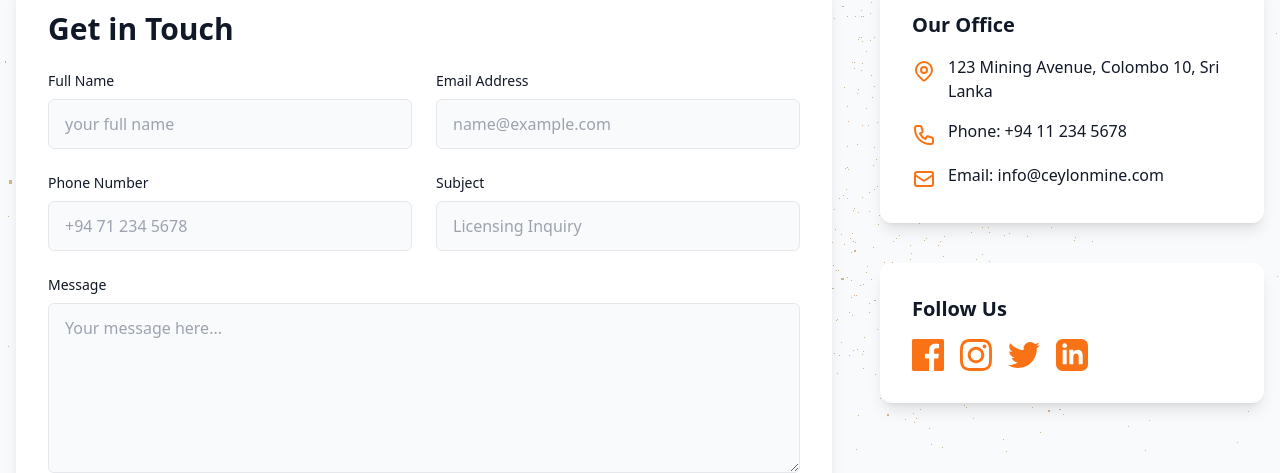
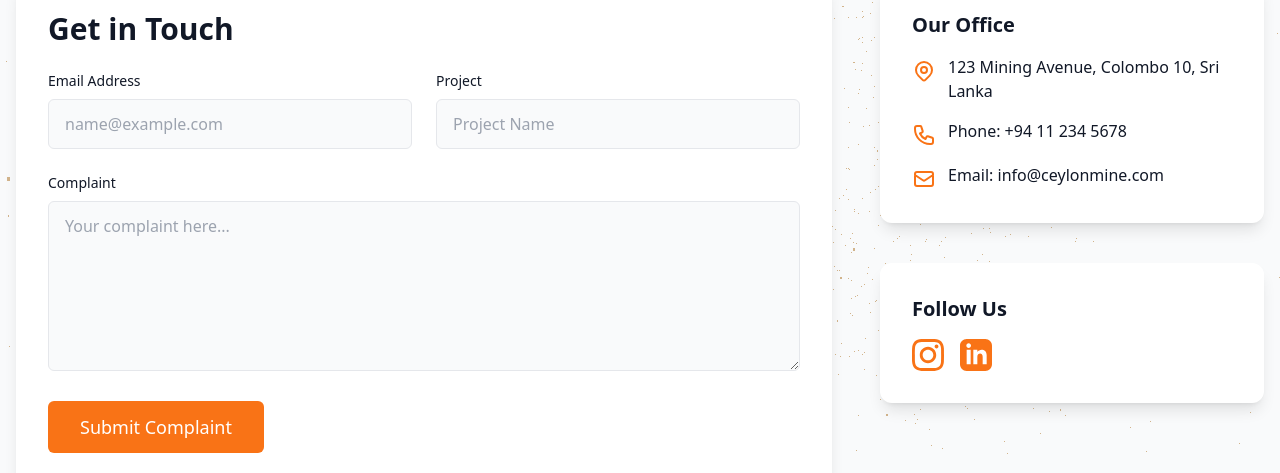
Before and after one commit to CeylonMine/ceylonmine_frontend, a Next.js app: page /contact in a window 1280 px wide. Shown: the part 345-818 px from the top of the page. Built offline with nearby package versions, Linux system fonts and the light colour scheme.

Commit message:
contact bug fix

```diff
--- a/app/contact/page.tsx
+++ b/app/contact/page.tsx
@@ -12,11 +12,9 @@ export default function Contact() {
   const canvasRef = useRef<HTMLCanvasElement>(null);
   const scrollRef = useRef<HTMLDivElement>(null);
   const [formData, setFormData] = useState({
-    fullName: '',
     email: '',
-    phoneNumber: '',
-    subject: '',
-    message: ''
+    project: '',
+    complaint_text: ''
   });
   const [successMessage, setSuccessMessage] = useState('');
 
@@ -236,6 +234,14 @@ export default function Contact() {
 
   const handleSubmit = async (e: React.FormEvent<HTMLFormElement>) => {
     e.preventDefault();
+
+    // Validate required fields
+    if (!formData.email || !formData.project || !formData.complaint_text) {
+      setSuccessMessage('Please fill out all required fields.');
+      return;
+    }
+
+    console.log("Submitting form data:", formData); // Log the form data
     try {
       const response = await fetch('https://ceylonminebackend.up.railway.app/contact/submit', {
         method: 'POST',
@@ -245,17 +251,19 @@ export default function Contact() {
         body: JSON.stringify(formData),
       });
 
-      if (response.ok) {
-        setSuccessMessage('Your message has been sent successfully!');
+      const result = await response.json(); // Parse the JSON response
+
+      // Check the status_code in the response
+      if (result.status_code === 201) {
+        setSuccessMessage(result.message || 'Complaint submitted successfully!');
         setFormData({
-          fullName: '',
           email: '',
-          phoneNumber: '',
-          subject: '',
-          message: ''
+          project: '',
+          complaint_text: ''
         });
       } else {
-        setSuccessMessage('Failed to send message. Please try again.');
+        console.error("Server error:", result.error);
+        setSuccessMessage(`Error: ${result.error || 'Failed to submit complaint.'}`);
       }
     } catch (error: unknown) {
       console.error('Error submitting form:', error);
@@ -320,25 +328,6 @@ export default function Contact() {
               <form className="space-y-6" onSubmit={handleSubmit}>
                 <div className="grid grid-cols-1 md:grid-cols-2 gap-6">
                   <div>
-                    <label htmlFor="fullName" className="block text-sm font-medium mb-2">
-                      {t.fullName}
-                    </label>
-                    <input
-                      type="text"
-                      id="fullName"
-                      name="fullName"
-                      value={formData.fullName}
-                      onChange={handleInputChange}
-                      className={`w-full px-4 py-3 rounded-md focus:outline-none ${
-                        isDarkMode
-                          ? 'bg-gray-800 border border-gray-700 focus:border-orange-500'
-                          : 'bg-gray-50 border border-gray-200 focus:border-orange-500'
-                      }`}
-                      placeholder="your full name"
-                      required
-                    />
-                  </div>
-                  <div>
                     <label htmlFor="email" className="block text-sm font-medium mb-2">
                       {t.email}
                     </label>
@@ -357,55 +346,34 @@ export default function Contact() {
                       required
                     />
                   </div>
-                </div>
-                <div className="grid grid-cols-1 md:grid-cols-2 gap-6">
                   <div>
-                    <label htmlFor="phoneNumber" className="block text-sm font-medium mb-2">
-                      {t.phoneNumber}
+                    <label htmlFor="project" className="block text-sm font-medium mb-2">
+                      Project
                     </label>
                     <input
-                      type="tel"
-                      id="phoneNumber"
-                      name="phoneNumber"
-                      value={formData.phoneNumber}
+                      type="text"
+                      id="project"
+                      name="project"
+                      value={formData.project}
                       onChange={handleInputChange}
                       className={`w-full px-4 py-3 rounded-md focus:outline-none ${
                         isDarkMode
                           ? 'bg-gray-800 border border-gray-700 focus:border-orange-500'
                           : 'bg-gray-50 border border-gray-200 focus:border-orange-500'
                       }`}
-                      placeholder="+94 71 234 5678"
-                      required
-                    />
-                  </div>
-                  <div>
-                    <label htmlFor="subject" className="block text-sm font-medium mb-2">
-                      {t.subject}
-                    </label>
-                    <input
-                      type="text"
-                      id="subject"
-                      name="subject"
-                      value={formData.subject}
-                      onChange={handleInputChange}
-                      className={`w-full px-4 py-3 rounded-md focus:outline-none ${
-                        isDarkMode
-                          ? 'bg-gray-800 border border-gray-700 focus:border-orange-500'
-                          : 'bg-gray-50 border border-gray-200 focus:border-orange-500'
-                      }`}
-                      placeholder="Licensing Inquiry"
+                      placeholder="Project Name"
                       required
                     />
                   </div>
                 </div>
                 <div>
-                  <label htmlFor="message" className="block text-sm font-medium mb-2">
-                    {t.message}
+                  <label htmlFor="complaint_text" className="block text-sm font-medium mb-2">
+                    Complaint
                   </label>
                   <textarea
-                    id="message"
-                    name="message"
-                    value={formData.message}
+                    id="complaint_text"
+                    name="complaint_text"
+                    value={formData.complaint_text}
                     onChange={handleInputChange}
                     rows={6}
                     className={`w-full px-4 py-3 rounded-md focus:outline-none ${
@@ -413,7 +381,7 @@ export default function Contact() {
                         ? 'bg-gray-800 border border-gray-700 focus:border-orange-500'
                         : 'bg-gray-50 border border-gray-200 focus:border-orange-500'
                     }`}
-                    placeholder="Your message here..."
+                    placeholder="Your complaint here..."
                     required
                   ></textarea>
                 </div>
@@ -424,7 +392,7 @@ export default function Contact() {
                     whileHover={{ scale: 1.05 }}
                     whileTap={{ scale: 0.95 }}
                   >
-                    {t.sendMessage}
+                    Submit Complaint
                   </motion.button>
                 </div>
                 {successMessage && (
@@ -482,22 +450,22 @@ export default function Contact() {
               }`}>
                 <h3 className="text-xl font-bold mb-4">{t.followUs}</h3>
                 <div className="flex space-x-4">
-                  <a href="#" className="text-orange-500 hover:text-orange-600">
-                    <svg xmlns="http://www.w3.org/2000/svg" className="h-8 w-8" fill="currentColor" viewBox="0 0 24 24">
-                      <path d="M22.675 0h-21.35c-.732 0-1.325.593-1.325 1.325v21.351c0 .731.593 1.324 1.325 1.324h11.495v-9.294h-3.128v-3.622h3.128v-2.671c0-3.1 1.893-4.788 4.659-4.788 1.325 0 2.463.099 2.795.143v3.24l-1.918.001c-1.504 0-1.795.715-1.795 1.763v2.313h3.587l-.467 3.622h-3.12v9.293h6.116c.73 0 1.323-.593 1.323-1.325v-21.35c0-.732-.593-1.325-1.325-1.325z" />
-                    </svg>
-                  </a>
-                  <a href="#" className="text-orange-500 hover:text-orange-600">
+                  <a
+                    href="https://www.instagram.com/ceylon_mine?igsh=MXNnNWQ0ZjdobXUwMg=="
+                    target="_blank"
+                    rel="noopener noreferrer"
+                    className="text-orange-500 hover:text-orange-600"
+                  >
                     <svg xmlns="http://www.w3.org/2000/svg" className="h-8 w-8" fill="currentColor" viewBox="0 0 24 24">
                       <path d="M12 2.163c3.204 0 3.584.012 4.85.07 3.252.148 4.771 1.691 4.919 4.919.058 1.265.069 1.645.069 4.849 0 3.205-.012 3.584-.069 4.849-.149 3.225-1.664 4.771-4.919 4.919-1.266.058-1.644.07-4.85.07-3.204 0-3.584-.012-4.849-.07-3.26-.149-4.771-1.699-4.919-4.92-.058-1.265-.07-1.644-.07-4.849 0-3.204.013-3.583.07-4.849.149-3.227 1.664-4.771 4.919-4.919 1.266-.057 1.645-.069 4.849-.069zm0-2.163c-3.259 0-3.667.014-4.947.072-4.358.2-6.78 2.618-6.98 6.98-.059 1.281-.073 1.689-.073 4.948 0 3.259.014 3.668.072 4.948.2 4.358 2.618 6.78 6.98 6.98 1.281.058 1.689.072 4.948.072 3.259 0 3.668-.014 4.948-.072 4.354-.2 6.782-2.618 6.979-6.98.059-1.28.073-1.689.073-4.948 0-3.259-.014-3.667-.072-4.947-.196-4.354-2.617-6.78-6.979-6.98-1.281-.059-1.69-.073-4.949-.073zm0 5.838c-3.403 0-6.162 2.759-6.162 6.162s2.759 6.163 6.162 6.163 6.162-2.759 6.162-6.163c0-3.403-2.759-6.162-6.162-6.162zm0 10.162c-2.209 0-4-1.79-4-4 0-2.209 1.791-4 4-4s4 1.791 4 4c0 2.21-1.791 4-4 4zm6.406-11.845c-.796 0-1.441.645-1.441 1.44s.645 1.44 1.441 1.44c.795 0 1.439-.645 1.439-1.44s-.644-1.44-1.439-1.44z" />
                     </svg>
                   </a>
-                  <a href="#" className="text-orange-500 hover:text-orange-600">
-                    <svg xmlns="http://www.w3.org/2000/svg" className="h-8 w-8" fill="currentColor" viewBox="0 0 24 24">
-                      <path d="M24 4.557c-.883.392-1.832.656-2.828.775 1.017-.609 1.798-1.574 2.165-2.724-.951.564-2.005.974-3.127 1.195-.897-.957-2.178-1.555-3.594-1.555-3.179 0-5.515 2.966-4.797 6.045-4.091-.205-7.719-2.165-10.148-5.144-1.29 2.213-.669 5.108 1.523 6.574-.806-.026-1.566-.247-2.229-.616-.054 2.281 1.581 4.415 3.949 4.89-.693.188-1.452.232-2.224.084.626 1.956 2.444 3.379 4.6 3.419-2.07 1.623-4.678 2.348-7.29 2.04 2.179 1.397 4.768 2.212 7.548 2.212 9.142 0 14.307-7.721 13.995-14.646.962-.695 1.797-1.562 2.457-2.549z" />
-                    </svg>
-                  </a>
-                  <a href="#" className="text-orange-500 hover:text-orange-600">
+                  <a
+                    href="https://www.linkedin.com/company/ceylon-mine/"
+                    target="_blank"
+                    rel="noopener noreferrer"
+                    className="text-orange-500 hover:text-orange-600"
+                  >
                     <svg xmlns="http://www.w3.org/2000/svg" className="h-8 w-8" fill="currentColor" viewBox="0 0 24 24">
                       <path d="M19 0h-14c-2.761 0-5 2.239-5 5v14c0 2.761 2.239 5 5 5h14c2.762 0 5-2.239 5-5v-14c0-2.761-2.238-5-5-5zm-11 19h-3v-11h3v11zm-1.5-12.268c-.966 0-1.75-.79-1.75-1.764s.784-1.764 1.75-1.764 1.75.79 1.75 1.764-.783 1.764-1.75 1.764zm13.5 12.268h-3v-5.604c0-3.368-4-3.113-4 0v5.604h-3v-11h3v1.765c1.396-2.586 7-2.777 7 2.476v6.759z" />
                     </svg>
@@ -545,7 +513,7 @@ export default function Contact() {
             >
               <div className="w-full h-96">
                 <iframe
-                  src="https://www.google.com/maps/embed?pb=!1m18!1m12!1m3!1d3960.798511757687!2d79.91845431477226!3d6.914657295003654!2m3!1f0!2f0!3f0!3m2!1i1024!2i768!4f13.1!3m3!1m2!1s0x3ae256db1a6771c5%3A0x2c63e344ab9a7536!2sIIT%20Battaramulla!5e0!3m2!1sen!2slk!4v1698765432105!5m2!1sen!2slk"
+                  src="https://www.google.com/maps/embed?pb=!1m18!1m12!1m3!1d3960.8661825667286!2d79.88631827486547!3d6.912672493101631!2m3!1f0!2f0!3f0!3m2!1i1024!2i768!4f13.1!3m3!1m2!1s0x3ae2596aaa8742e7%3A0xb06dfdf8e57b3335!2sGeological%20Survey%20and%20Mines%20Bureau!5e0!3m2!1sen!2slk!4v1709641049044!5m2!1sen!2slk"
                   width="100%"
                   height="100%"
                   style={{ border: 0 }}
```
